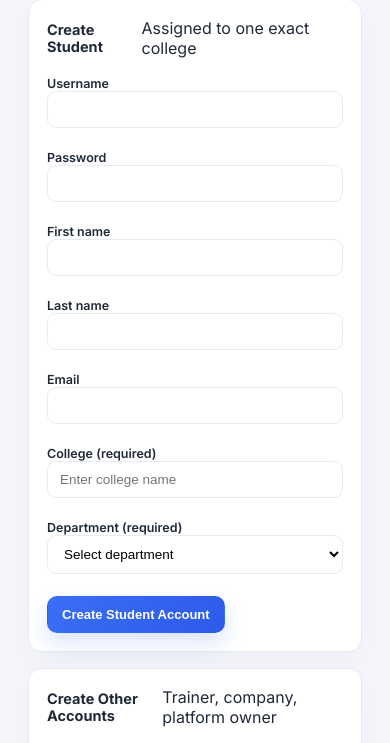
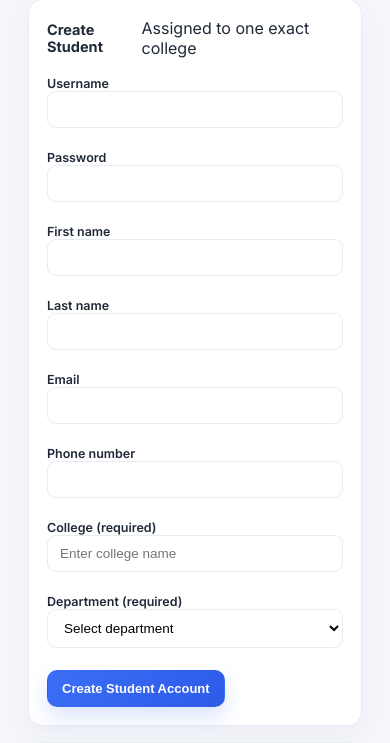
Before and after one commit to Nikhil3537/transit-nexus, a Django app: page /admin-users/ in a window 390 px wide; the page is wider, and only the part inside the window is pictured. Shown: the part 2449-3192 px from the top of that part. Run offline with Django 5.2, Linux system fonts and the light colour scheme; the visitor is signed in with stand-in values (Sample User, id 1); data comes from the database, SQL or seed files in the repository.

Commit message:
Add student phone numbers to college dashboard

```diff
--- a/dashboard/models.py
+++ b/dashboard/models.py
@@ -5,6 +5,7 @@ from django.contrib.auth.models import User
 class StudentProfile(models.Model):
     user = models.OneToOneField(User, on_delete=models.CASCADE, related_name="profile")
     college = models.ForeignKey("portal.CollegeProfile", on_delete=models.SET_NULL, null=True, blank=True, related_name="student_accounts")
+    phone = models.CharField(max_length=30, blank=True)
     avatar = models.ImageField(upload_to="avatars/", blank=True, null=True)
     semester_label = models.CharField(max_length=100, default="Current Semester")
     semester_range = models.CharField(max_length=100, default="May - Aug 2025")
--- a/dashboard/templates/dashboard/student_register.html
+++ b/dashboard/templates/dashboard/student_register.html
@@ -33,6 +33,9 @@
 
         <label for="email">Email</label>
         <input type="email" id="email" name="email">
+
+        <label for="phone">Phone number</label>
+        <input type="tel" id="phone" name="phone" autocomplete="tel" placeholder="Enter your phone number">
 
         <label for="college_id">College name</label>
         <select id="college_id" name="college_id" autocomplete="organization" required>
--- a/dashboard/views.py
+++ b/dashboard/views.py
@@ -139,6 +139,7 @@ def student_register_view(request):
         first_name = request.POST.get("first_name", "").strip()
         last_name = request.POST.get("last_name", "").strip()
         email = request.POST.get("email", "").strip()
+        phone = request.POST.get("phone", "").strip()
         college_id = request.POST.get("college_id", "").strip()
         college_name = request.POST.get("college_name", "").strip()
         department_name = request.POST.get("department_name", request.POST.get("department", "")).strip()
@@ -165,7 +166,9 @@ def student_register_view(request):
                 email=email,
                 is_active=False,
             )
-            StudentProfile.objects.create(user=user, college=college, department=department_name)
+            StudentProfile.objects.create(
+                user=user, college=college, department=department_name, phone=phone,
+            )
             AdminStudentRecord.objects.create(
                 name=user.get_full_name() or user.username,
                 college_name=college.college_name,
--- a/portal/forms.py
+++ b/portal/forms.py
@@ -131,6 +131,7 @@ class CollegeStudentAccountForm(forms.Form):
     first_name = forms.CharField(max_length=150, label="First name")
     last_name = forms.CharField(max_length=150, required=False, label="Last name")
     email = forms.EmailField(required=False)
+    phone = forms.CharField(max_length=30, required=False, label="Phone number")
     department = forms.CharField(max_length=120)
 
     def clean_username(self):
--- a/portal/templates/portal/admin_users.html
+++ b/portal/templates/portal/admin_users.html
@@ -73,6 +73,7 @@
       <label>First name<input name="first_name"></label>
       <label>Last name<input name="last_name"></label>
       <label>Email<input name="email" type="email"></label>
+      <label>Phone number<input name="phone" type="tel" autocomplete="tel"></label>
 
       {% if college_options %}
         <label>College <span class="muted">(required)</span>
--- a/portal/templates/portal/college_students.html
+++ b/portal/templates/portal/college_students.html
@@ -3,7 +3,7 @@
 {% block content %}
 <section class="panel">
   <div class="panel-head"><h3>Bulk Import Student Accounts</h3><span class="muted">Students will be assigned to {{ profile.college_name }} automatically.</span></div>
-  <p class="muted">Use the CSV template with username, password, first name, last name, email, and department. Do not include a college column.</p>
+  <p class="muted">Use the CSV template with username, password, first name, last name, email, phone, and department. Do not include a college column.</p>
   <form method="post" enctype="multipart/form-data" action="{% url 'college_csv_upload' 'student_accounts' %}" class="form-grid">
     {% csrf_token %}
     <label>Student accounts CSV<input type="file" name="file" accept=".csv,text/csv" required></label>
@@ -37,11 +37,11 @@
   {% for group in student_groups %}
     <h4>{{ group.name }} <span class="muted">({{ group.students|length }})</span></h4>
     <table class="data-table">
-      <thead><tr><th>#</th><th>Student</th><th>Avg Score</th><th>Attendance</th><th>Actions</th></tr></thead>
+      <thead><tr><th>#</th><th>Student</th><th>Phone</th><th>Avg Score</th><th>Attendance</th><th>Actions</th></tr></thead>
       <tbody>
       {% for s in group.students %}
         <tr>
-          <td>{{ forloop.counter }}</td><td>{{ s.name }}{% if s.student_account %}<br><small class="muted">{{ s.username }} · {{ s.email }}</small>{% endif %}</td>
+          <td>{{ forloop.counter }}</td><td>{{ s.name }}{% if s.student_account %}<br><small class="muted">{{ s.username }} · {{ s.email }}</small>{% endif %}</td><td>{% if s.student_account %}{{ s.phone }}{% else %}—{% endif %}</td>
           <td><span class="tag tag-good">{{ s.avg_score }}{% if not s.student_account %}%{% endif %}</span></td><td>{{ s.attendance_pct }}{% if not s.student_account %}%{% endif %}</td>
           <td class="row-actions">{% if s.imported_record %}<span class="tag tag-average">Imported record</span>{% elif s.student_account %}<span class="tag tag-active">Live account</span>{% else %}<a class="btn btn-secondary" href="?edit={{ s.pk }}">Edit</a><form method="post" class="inline-form" onsubmit="return confirm('Delete this student record?');">{% csrf_token %}<input type="hidden" name="record_id" value="{{ s.pk }}"><input type="hidden" name="action" value="delete"><button class="btn btn-danger" type="submit">Delete</button></form>{% endif %}</td>
         </tr>
--- a/portal/views.py
+++ b/portal/views.py
@@ -1117,7 +1117,10 @@ def admin_users(request):
                 elif role == "company":
                     CompanyProfile.objects.create(user=user, company_name=user.get_full_name() or username)
                 elif role == "student":
-                    StudentProfile.objects.create(user=user, college=student_college, department=student_department)
+                    StudentProfile.objects.create(
+                        user=user, college=student_college, department=student_department,
+                        phone=request.POST.get("phone", "").strip(),
+                    )
                     AdminStudentRecord.objects.create(
                         name=user.get_full_name() or user.username,
                         college_name=college_name,
@@ -1200,7 +1203,7 @@ def admin_users(request):
 def bulk_import(request):
     profile, _ = AdminProfile.objects.get_or_create(user=request.user)
     templates = {
-        "students": ["username", "password", "first_name", "last_name", "email", "college_name", "department"],
+        "students": ["username", "password", "first_name", "last_name", "email", "phone", "college_name", "department"],
         "colleges": ["username", "password", "first_name", "last_name", "email", "college_name", "location"],
         "trainers": ["username", "password", "first_name", "last_name", "email"],
         "companies": ["username", "password", "first_name", "last_name", "email", "company_name"],
@@ -1294,6 +1297,7 @@ def bulk_import(request):
                                             student_college = CollegeProfile.objects.get(college_name__iexact=row["college_name"])
                                             StudentProfile.objects.create(
                                                 user=user, college=student_college, department=row["department"],
+                                                phone=row.get("phone", ""),
                                             )
                                             AdminStudentRecord.objects.create(
                                                 name=user.get_full_name() or user.username,
@@ -1607,6 +1611,7 @@ def _college_student_rows(profile, department_scope=""):
             "student_account": True,
             "username": student.user.username,
             "email": student.user.email or "—",
+            "phone": student.phone or "—",
         })
     manual_students = profile.students.all()
     if department_scope:
@@ -1642,7 +1647,9 @@ def college_students(request):
                     email=data["email"],
                     is_active=True,
                 )
-                StudentProfile.objects.create(user=user, college=profile, department=data["department"])
+                StudentProfile.objects.create(
+                    user=user, college=profile, department=data["department"], phone=data["phone"],
+                )
                 AdminStudentRecord.objects.create(
                     name=user.get_full_name() or user.username,
                     college_name=profile.college_name,
```
Also changed, not shown: dashboard/migrations/0006_studentprofile_phone.py (added).
